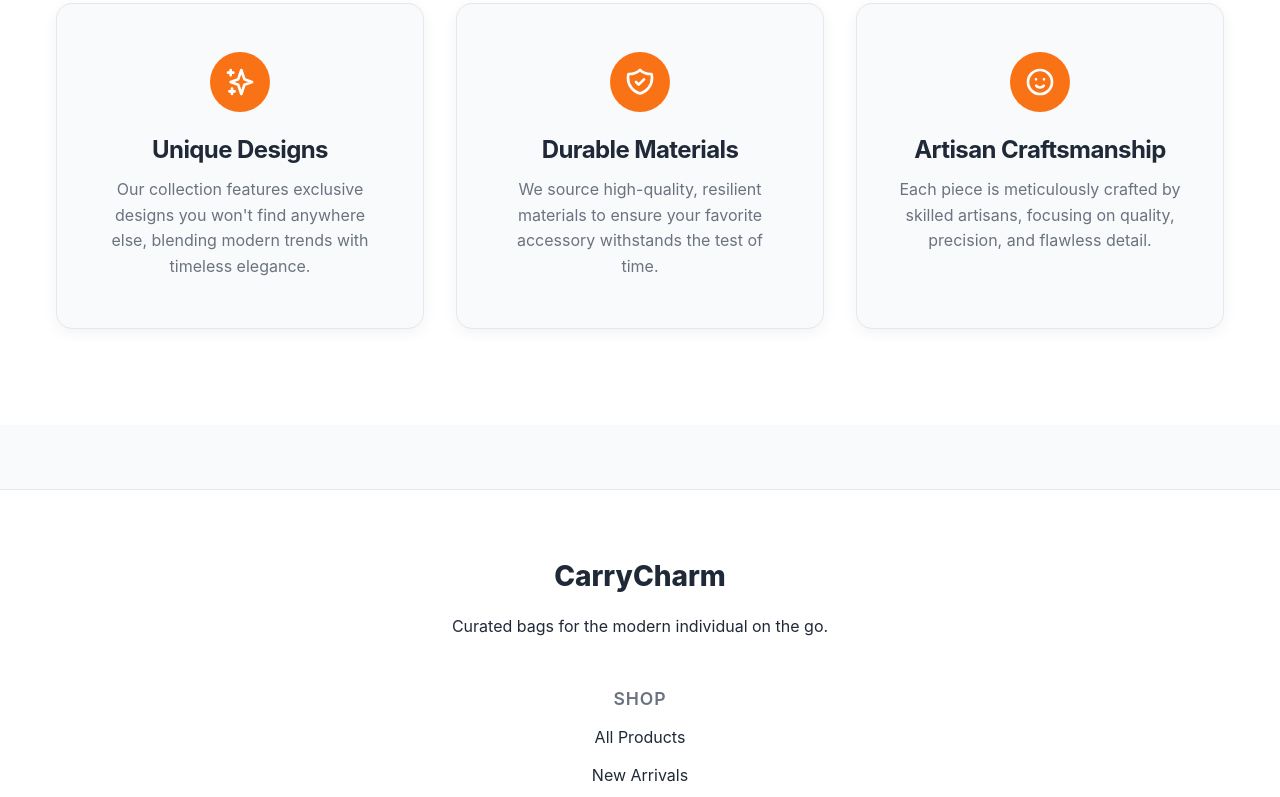
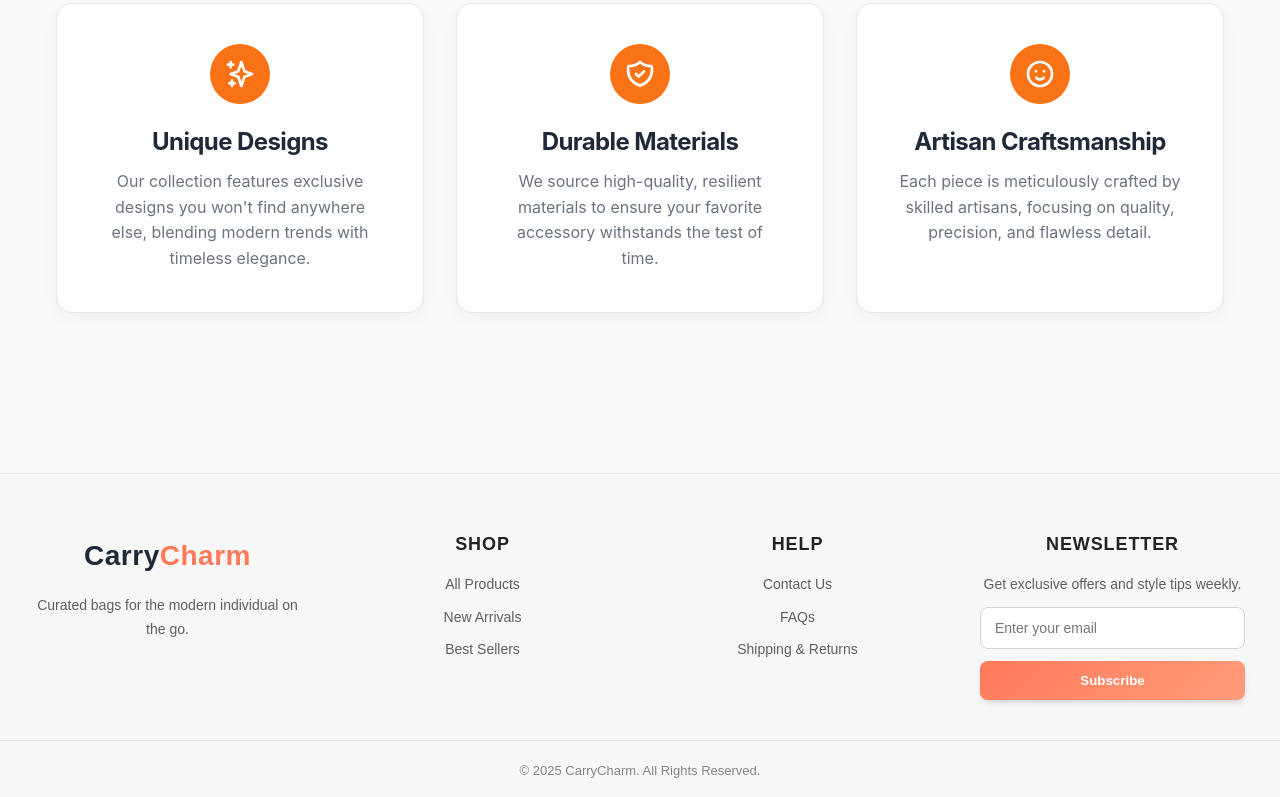
Before and after one commit to muskaanfayyaz/carrycharm, a website: page why-choose-us.html in a window 1280 px wide. Shown: the part 370-1167 px from the top of the page. Drawn offline with Linux system fonts and the light colour scheme.

Commit message:
bag store

```diff
--- a/partials/footer.html
+++ b/partials/footer.html
@@ -1,12 +1,153 @@
+<style>
+  /* ---------- FOOTER BASE ---------- */
+  .footer {
+    background: #f7f7f7;
+    color: #3a3a3a;
+    padding: 60px 0 25px;
+    font-family: "Poppins", sans-serif;
+    border-top: 1px solid #e5e5e5;
+  }
+
+  .footer-container {
+    max-width: 1250px;
+    margin: auto;
+    display: grid;
+    grid-template-columns: repeat(4, 1fr);
+    gap: 50px;
+    padding: 0 20px;
+  }
+
+  /* ---------- BRAND / LOGO ---------- */
+  .footer-logo {
+    font-size: 28px;
+    font-weight: 700;
+    color: #222;
+    text-decoration: none;
+    letter-spacing: 0.5px;
+  }
+
+  .accent {
+    color: #ff7a59;
+  }
+
+  .footer-column p {
+    font-size: 14px;
+    line-height: 1.7;
+    opacity: 0.8;
+  }
+
+  /* ---------- HEADINGS ---------- */
+  .footer-heading {
+    font-size: 18px;
+    font-weight: 600;
+    margin-bottom: 18px;
+    color: #222;
+  }
+
+  /* ---------- LINKS ---------- */
+  .footer-links {
+    display: flex;
+    flex-direction: column;
+    gap: 10px;
+  }
+
+  .footer-link {
+    text-decoration: none;
+    font-size: 14px;
+    color: #444;
+    opacity: 0.85;
+    transition: 0.3s ease;
+  }
+
+  .footer-link:hover {
+    color: #ff7a59;
+    transform: translateX(4px);
+    opacity: 1;
+  }
+
+  /* ---------- NEWSLETTER ---------- */
+  .newsletter-form {
+    display: flex;
+    flex-direction: column;
+    gap: 12px;
+    margin-top: 10px;
+  }
+
+  .input {
+    padding: 12px 14px;
+    border-radius: 8px;
+    border: 1px solid #d5d5d5;
+    background: #fff;
+    color: #333;
+    font-size: 14px;
+    transition: 0.3s;
+  }
+
+  .input:focus {
+    border-color: #ff7a59;
+    outline: none;
+  }
+
+  .btn-primary {
+    padding: 12px 14px;
+    border-radius: 8px;
+    border: none;
+    background: linear-gradient(135deg, #ff7a59, #ff9b7a);
+    color: #fff;
+    font-weight: 600;
+    cursor: pointer;
+    transition: 0.3s;
+  }
+
+  .btn-primary:hover {
+    transform: translateY(-3px);
+    box-shadow: 0 6px 20px rgba(255, 122, 89, 0.25);
+  }
+
+  /* ---------- FOOTER BOTTOM ---------- */
+  .footer-bottom {
+    margin-top: 40px;
+    padding-top: 20px;
+    text-align: center;
+    border-top: 1px solid #dfdfdf;
+    font-size: 13px;
+    opacity: 0.7;
+    color: #555;
+  }
+
+  /* ---------- RESPONSIVE ---------- */
+  @media screen and (max-width: 900px) {
+    .footer-container {
+      grid-template-columns: repeat(2, 1fr);
+      gap: 40px;
+    }
+  }
+
+  @media screen and (max-width: 600px) {
+    .footer-container {
+      grid-template-columns: 1fr;
+      text-align: center;
+    }
+
+    .newsletter-form input,
+    .newsletter-form button {
+      width: 100%;
+      max-width: 350px;
+      margin: auto;
+    }
+
+    .footer-logo {
+      font-size: 26px;
+    }
+  }
+</style>
+
 <footer class="footer">
   <div class="container footer-container">
     <!-- Column 1: Brand -->
     <div class="footer-column">
       <a href="index.html" class="footer-logo">Carry<span class="accent">Charm</span></a>
       <p>Curated bags for the modern individual on the go.</p>
-      <div class="social-icons">
-        <!-- Social icons remain the same -->
-      </div>
     </div>
 
     <!-- Column 2: Shop -->
@@ -35,7 +176,7 @@
       <p>Get exclusive offers and style tips weekly.</p>
       <form class="newsletter-form">
         <input type="email" placeholder="Enter your email" aria-label="email" class="input">
-        <button type="submit" class="btn btn-primary">Subscribe</button>
+        <button type="submit" class="btn-primary">Subscribe</button>
       </form>
     </div>
   </div>
--- a/partials/why-choose-us-section.html
+++ b/partials/why-choose-us-section.html
@@ -1,157 +1,175 @@
 <style>
     /*
-     * WHY CHOOSE US - UI/UX Redesign
-     * A modern, premium component consistent with the testimonials section.
+     * WHY CHOOSE US - Cloned from Testimonials Design
+     * This uses the *exact* same CSS as the testimonials section to ensure it works.
     */
 
-    /* Component-specific variables from the established theme */
+    /* Copied variables from testimonials. Renamed for clarity but values are identical. */
     :root {
-        --wcu-new-color-primary: #F97316;
-        --wcu-new-color-text: #1F2937;
-        --wcu-new-color-text-muted: #6B7280;
-        --wcu-new-color-surface: #FFFFFF;
-        --wcu-new-color-background: #FFFFFF; /* Using white for a cleaner look */
-        --wcu-new-color-border: #E5E7EB;
-        --wcu-new-font-sans: -apple-system, BlinkMacSystemFont, "Segoe UI", Roboto, "Helvetica Neue", Arial, sans-serif;
+        --clone-color-primary: #F97316;
+        --clone-color-text: #1F2937;
+        --clone-color-text-muted: #6B7280;
+        --clone-color-surface: #FFFFFF;
+        --clone-color-background: #F9FAFB;
+        --clone-color-border: #E5E7EB;
+        --clone-font-sans: -apple-system, BlinkMacSystemFont, "Segoe UI", Roboto, "Helvetica Neue", Arial, sans-serif;
     }
 
-    /* Base Component Styles */
-    .why-choose-us-redesigned {
-        font-family: var(--wcu-new-font-sans);
-        background-color: var(--wcu-new-color-background);
+    /* Copied Base Component Styles */
+    .wcu-clone-section {
+        font-family: var(--clone-font-sans);
+        background-color: var(--clone-color-background);
         padding: 6rem 1rem;
         text-align: center;
     }
 
-    .wcu-new-container {
+    .wcu-clone-container {
         max-width: 1200px;
         margin: 0 auto;
         padding: 0 1rem;
     }
 
-    /* Section Header */
-    .wcu-new-title {
+    /* Copied Section Header */
+    .wcu-clone-title {
         font-size: clamp(2.2rem, 5vw, 3rem);
         font-weight: 800;
-        color: var(--wcu-new-color-text);
+        color: var(--clone-color-text);
         margin-bottom: 1rem;
     }
 
-    .wcu-new-subtitle {
+    .wcu-clone-subtitle {
         font-size: clamp(1rem, 3vw, 1.15rem);
-        color: var(--wcu-new-color-text-muted);
+        color: var(--clone-color-text-muted);
         max-width: 650px;
         margin: 0 auto 4rem;
     }
 
-    /* Features Grid */
-    .wcu-new-grid {
+    /* Copied Grid */
+    .wcu-clone-grid {
         display: grid;
         grid-template-columns: 1fr;
         gap: 2rem;
-        text-align: center; /* Center content within cards */
+        text-align: center; /* Centered for features */
     }
 
-    /* Feature Card */
-    .wcu-new-card {
-        background-color: #F9FAFB; /* Use light gray for cards to contrast section */
+    /* Copied Card styles */
+    .wcu-clone-card {
+        background-color: var(--clone-color-surface);
         border-radius: 16px;
-        padding: 3rem 2.5rem;
+        padding: 2.5rem;
         box-shadow: 0 4px 15px rgba(0, 0, 0, 0.05);
-        border: 1px solid var(--wcu-new-color-border);
+        border: 1px solid var(--clone-color-border);
+        position: relative;
+        overflow: hidden;
         transition: transform 0.3s cubic-bezier(0.2, 0.8, 0.2, 1),
                     box-shadow 0.3s cubic-bezier(0.2, 0.8, 0.2, 1);
     }
 
-    .wcu-new-card:hover {
+    .wcu-clone-card:hover {
         transform: translateY(-8px);
         box-shadow: 0 10px 25px rgba(0, 0, 0, 0.08);
     }
 
-    /* Icon Block */
-    .wcu-new-icon-wrapper {
+    /* Removed the large decorative quote icon from testimonials */
+
+    /* Card Content Wrapper */
+    .wcu-clone-content {
+        position: relative;
+        z-index: 2;
+    }
+
+    /* Icon Block - adapted from testimonials avatar */
+    .wcu-clone-icon-wrapper {
         display: inline-flex;
         align-items: center;
         justify-content: center;
         width: 60px;
         height: 60px;
+        margin-bottom: 1.5rem;
         border-radius: 50%;
-        background-color: var(--wcu-new-color-primary);
-        color: var(--wcu-new-color-surface);
-        margin-bottom: 1.5rem;
+        background-color: var(--clone-color-primary);
+        color: var(--clone-color-surface);
         flex-shrink: 0;
-        transition: all 0.3s ease;
+        transition: transform 0.3s ease;
     }
 
-    .wcu-new-card:hover .wcu-new-icon-wrapper {
-        transform: scale(1.1) rotate(10deg);
+    .wcu-clone-card:hover .wcu-clone-icon-wrapper {
+        transform: scale(1.1);
     }
 
-    .wcu-new-icon-wrapper svg {
+    .wcu-clone-icon-wrapper svg {
         width: 32px;
         height: 32px;
     }
 
-    /* Card Typography */
-    .wcu-new-card-title {
+    /* Feature Card Typography */
+    .wcu-clone-card-title {
         font-size: 1.5rem;
         font-weight: 700;
-        color: var(--wcu-new-color-text);
+        color: var(--clone-color-text);
         margin-bottom: 0.75rem;
     }
 
-    .wcu-new-card-description {
+    .wcu-clone-card-description {
         font-size: 1rem;
         line-height: 1.6;
-        color: var(--wcu-new-color-text-muted);
+        color: var(--clone-color-text-muted);
     }
 
-    /* Responsive Design */
+    /* Copied Responsive Design */
     @media (min-width: 768px) {
-        .wcu-new-grid {
+        .wcu-clone-grid {
             grid-template-columns: repeat(auto-fit, minmax(300px, 1fr));
         }
     }
 </style>
 
-<section class="why-choose-us-redesigned">
-    <div class="wcu-new-container">
-        <h2 class="wcu-new-title">Why Choose CarryCharm?</h2>
-        <p class="wcu-new-subtitle">We deliver a promise of quality, style, and trust with every product we offer.</p>
+<section class="wcu-clone-section">
+    <div class="wcu-clone-container">
+        <h2 class="wcu-clone-title">Why Choose CarryCharm?</h2>
+        <p class="wcu-clone-subtitle">We deliver a promise of quality, style, and trust with every product we offer.</p>
 
-        <div class="wcu-new-grid">
-            <!-- Card 1: Unique Designs -->
-            <div class="wcu-new-card">
-                <div class="wcu-new-icon-wrapper">
+        <div class="wcu-clone-grid">
+
+            <!-- Card 1 -->
+            <div class="wcu-clone-card">
+                <div class="wcu-clone-content">
+                    <div class="wcu-clone-icon-wrapper">
                         <svg xmlns="http://www.w3.org/2000/svg" fill="none" viewBox="0 0 24 24" stroke="currentColor">
                             <path stroke-linecap="round" stroke-linejoin="round" stroke-width="2" d="M5 3v4M3 5h4M6 17v4m-2-2h4m5-16l2.286 6.857L21 12l-5.714 2.143L13 21l-2.286-6.857L5 12l5.714-2.143L13 3z" />
                         </svg>
                     </div>
-                <h3 class="wcu-new-card-title">Unique Designs</h3>
-                <p class="wcu-new-card-description">Our collection features exclusive designs you won't find anywhere else, blending modern trends with timeless elegance.</p>
+                    <h3 class="wcu-clone-card-title">Unique Designs</h3>
+                    <p class="wcu-clone-card-description">Our collection features exclusive designs you won't find anywhere else, blending modern trends with timeless elegance.</p>
+                </div>
             </div>
 
-            <!-- Card 2: Durable Materials -->
-            <div class="wcu-new-card">
-                <div class="wcu-new-icon-wrapper">
+            <!-- Card 2 -->
+            <div class="wcu-clone-card">
+                 <div class="wcu-clone-content">
+                    <div class="wcu-clone-icon-wrapper">
                         <svg xmlns="http://www.w3.org/2000/svg" fill="none" viewBox="0 0 24 24" stroke="currentColor">
                             <path stroke-linecap="round" stroke-linejoin="round" stroke-width="2" d="M9 12l2 2 4-4m5.618-4.016A11.955 11.955 0 0112 2.944a11.955 11.955 0 01-8.618 3.04A12.02 12.02 0 003 9c0 5.591 3.824 10.29 9 11.622 5.176-1.332 9-6.03 9-11.622 0-1.042-.133-2.052-.382-3.016z" />
                         </svg>
                     </div>
-                <h3 class="wcu-new-card-title">Durable Materials</h3>
-                <p class="wcu-new-card-description">We source high-quality, resilient materials to ensure your favorite accessory withstands the test of time.</p>
+                    <h3 class="wcu-clone-card-title">Durable Materials</h3>
+                    <p class="wcu-clone-card-description">We source high-quality, resilient materials to ensure your favorite accessory withstands the test of time.</p>
+                </div>
             </div>
 
-            <!-- Card 3: Artisan Craftsmanship -->
-            <div class="wcu-new-card">
-                <div class="wcu-new-icon-wrapper">
+            <!-- Card 3 -->
+            <div class="wcu-clone-card">
+                 <div class="wcu-clone-content">
+                    <div class="wcu-clone-icon-wrapper">
                         <svg xmlns="http://www.w3.org/2000/svg" fill="none" viewBox="0 0 24 24" stroke="currentColor">
                            <path stroke-linecap="round" stroke-linejoin="round" stroke-width="2" d="M14.828 14.828a4 4 0 01-5.656 0M9 10h.01M15 10h.01M21 12a9 9 0 11-18 0 9 9 0 0118 0z" />
                         </svg>
                     </div>
-                <h3 class="wcu-new-card-title">Artisan Craftsmanship</h3>
-                <p class="wcu-new-card-description">Each piece is meticulously crafted by skilled artisans, focusing on quality, precision, and flawless detail.</p>
+                    <h3 class="wcu-clone-card-title">Artisan Craftsmanship</h3>
+                    <p class="wcu-clone-card-description">Each piece is meticulously crafted by skilled artisans, focusing on quality, precision, and flawless detail.</p>
                 </div>
+            </div>
+
         </div>
     </div>
 </section>
```
Lines whose indentation alone changed are shown as unchanged.
